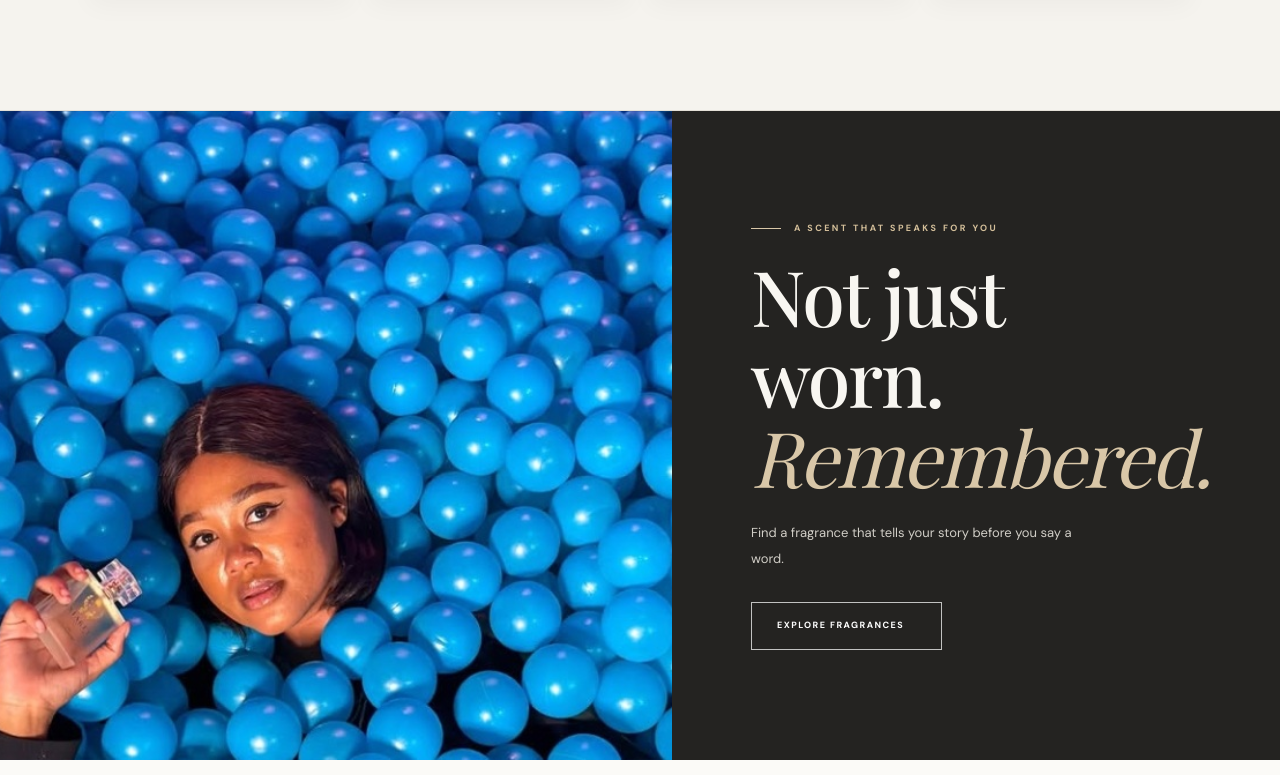
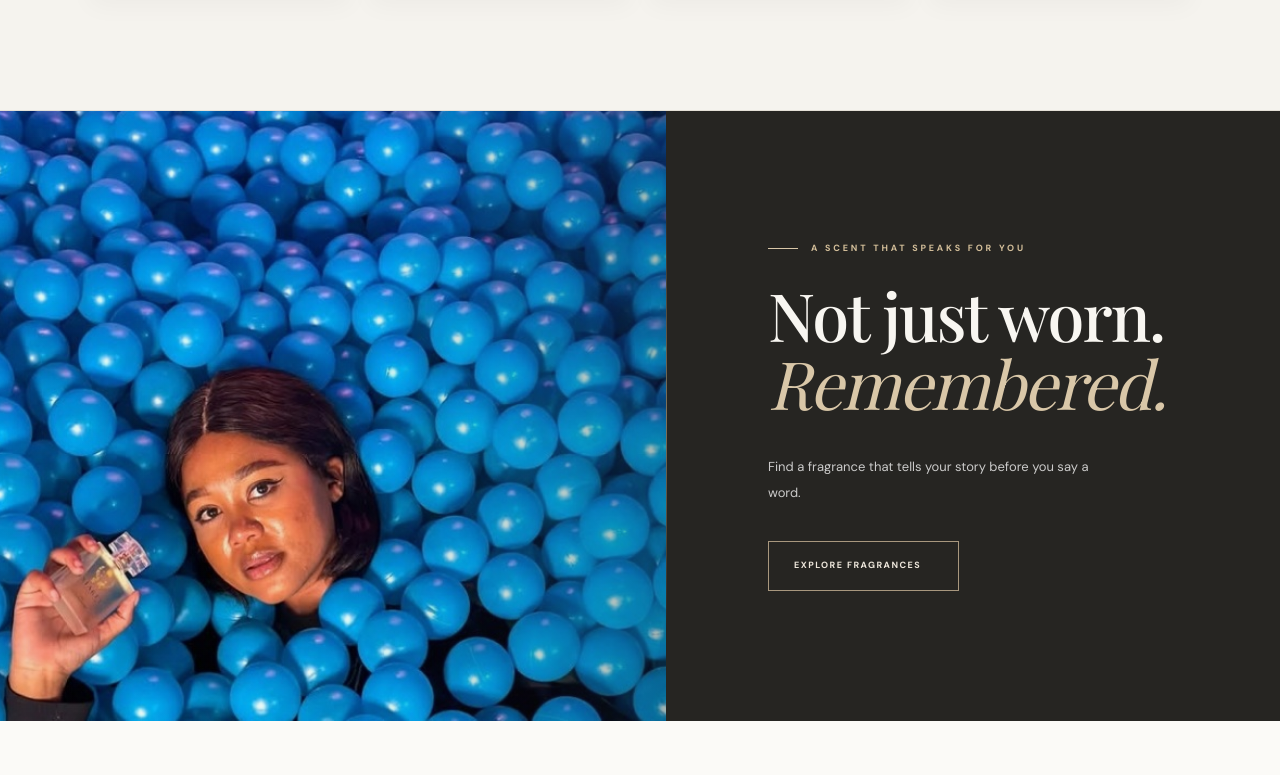
Before and after one commit to manamelamartin365-eng/Exfacto-fragrance, a plain HTML site: page index.html in a window 1280 px wide. Shown: the part 2225-3000 px from the top of the page. Drawn offline with nearby package versions, Linux system fonts and the light colour scheme.

Commit message:
Refine homepage campaign editorial section

```diff
--- a/css/style.css
+++ b/css/style.css
@@ -862,3 +862,85 @@ body:has(.hero) .site-header{box-shadow:0 5px 22px rgba(32,32,30,.035)}
 @media(prefers-reduced-motion:reduce){
   .featured-section .product-card,.featured-section .product-image img{transition:none}
 }
+
+
+/* CAMPAIGN EDITORIAL PANEL — preserve the existing supplied campaign photograph */
+.campaign{
+  min-height:610px;
+  grid-template-columns:minmax(0,1.04fr) minmax(0,.96fr);
+  background:#262522;
+  overflow:hidden;
+}
+.campaign-photo{
+  min-height:610px;
+  background-size:cover;
+  background-position:center 38%;
+  opacity:1;
+  position:relative;
+}
+.campaign-photo:after{
+  content:"";
+  position:absolute;
+  inset:0;
+  background:linear-gradient(90deg,rgba(20,20,19,.04) 55%,rgba(20,20,19,.32) 100%);
+}
+.campaign-copy{
+  align-self:stretch;
+  display:flex;
+  flex-direction:column;
+  justify-content:center;
+  padding:100px clamp(48px,8vw,125px);
+  position:relative;
+}
+.campaign-copy:before{
+  content:"";
+  position:absolute;
+  left:0;
+  top:15%;
+  bottom:15%;
+  width:1px;
+  background:linear-gradient(transparent,rgba(205,180,139,.55),transparent);
+}
+.campaign .eyebrow{
+  margin-bottom:25px;
+  letter-spacing:2.8px;
+}
+.campaign h2{
+  font-size:clamp(48px,5.2vw,72px);
+  line-height:1.02;
+  letter-spacing:-1.8px;
+  margin-bottom:24px;
+}
+.campaign-copy>p:not(.eyebrow){
+  max-width:330px;
+  font-size:13px;
+  line-height:2;
+  color:rgba(255,255,255,.76);
+  margin-bottom:35px;
+}
+.campaign .button-outline{
+  align-self:flex-start;
+  min-height:50px;
+  border-color:rgba(211,190,157,.75);
+  color:#eee7dc;
+  transition:background .25s ease,color .25s ease,border-color .25s ease;
+}
+.campaign .button-outline:hover{
+  background:#c4aa80;
+  border-color:#c4aa80;
+  color:#242321;
+}
+@media(max-width:850px){
+  .campaign,.campaign-photo{min-height:500px}
+  .campaign-copy{padding:75px 8%}
+}
+@media(max-width:620px){
+  .campaign{grid-template-columns:1fr}
+  .campaign-photo{min-height:360px;background-position:center 35%}
+  .campaign-copy{padding:65px 8% 72px}
+  .campaign-copy:before{left:8%;right:8%;top:0;bottom:auto;width:auto;height:1px;background:linear-gradient(90deg,transparent,rgba(205,180,139,.55),transparent)}
+  .campaign h2{font-size:48px}
+}
+@media(prefers-reduced-motion:reduce){
+  .campaign .button-outline{transition:none}
+}
```
